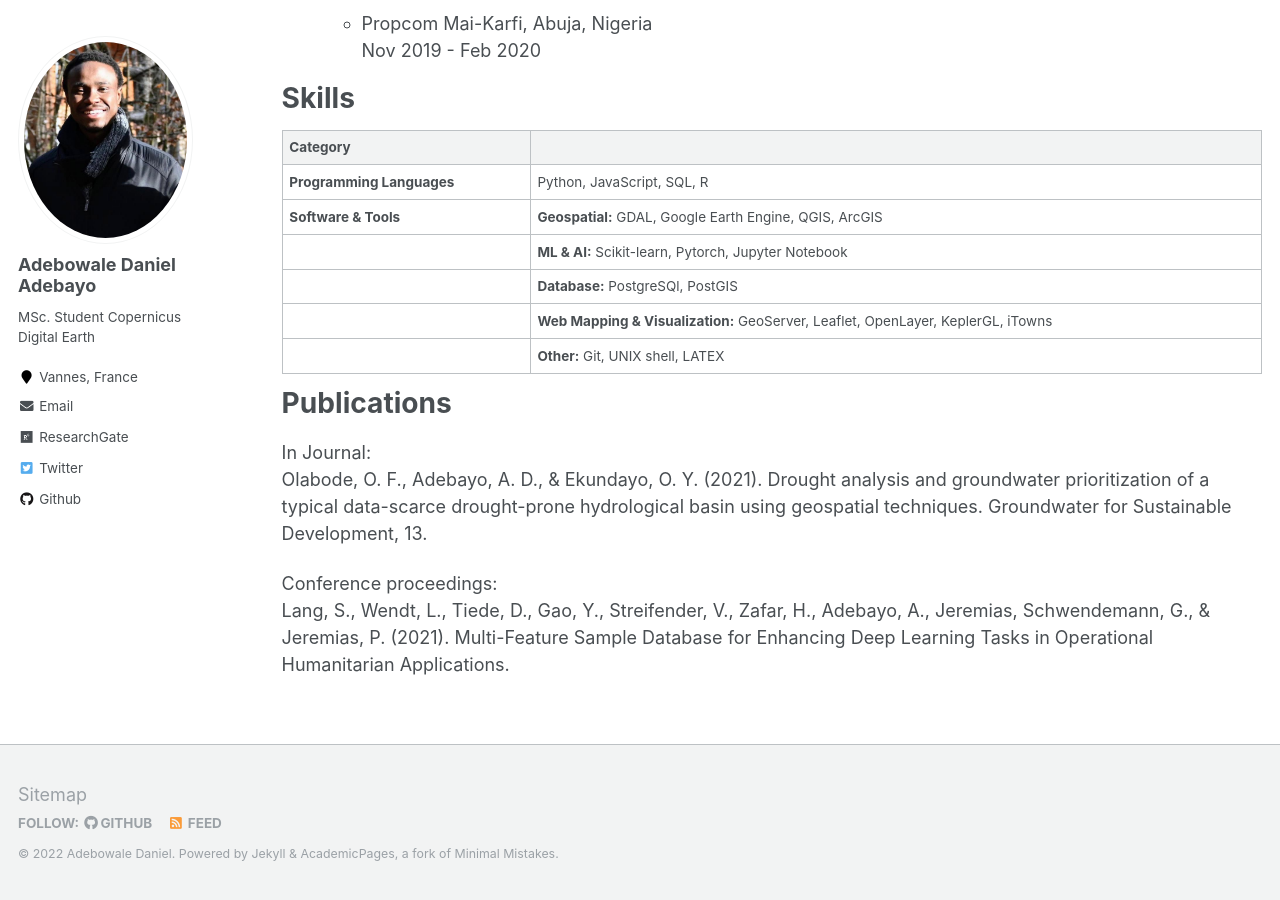
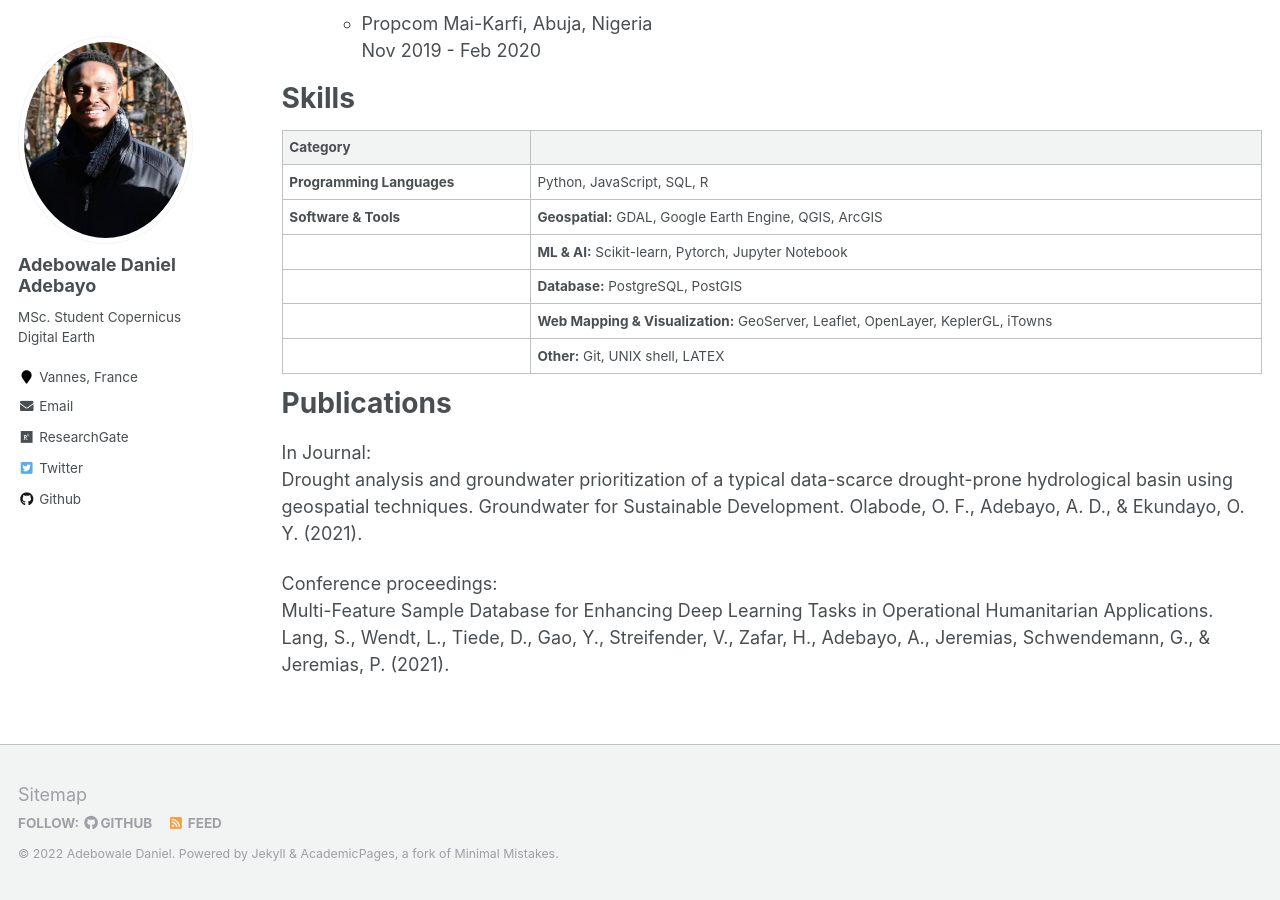
Before and after one commit to adebowaledaniel/adebowaledaniel.github.io, a Jekyll site: the page built from _pages/cv.md, in a window 1280 px wide and 900 px high, scrolled down 740 px. Built offline with Jekyll 4.4.1, drawn with Linux system fonts in a browser that asks for light colours; some of the changed text lies outside the part shown.

Commit message:
cv updated

```diff
--- a/_pages/cv.md
+++ b/_pages/cv.md
@@ -41,7 +41,7 @@
 | **Programming Languages** | Python, JavaScript, SQL, R |
 | **Software & Tools**      | **Geospatial:** GDAL, Google Earth Engine, QGIS, ArcGIS |
 |                       | **ML & AI:** Scikit-learn, Pytorch, Jupyter Notebook |
-|                       | **Database:** PostgreSQl, PostGIS |
+|                       | **Database:** PostgreSQL, PostGIS |
 |                       | **Web Mapping & Visualization:** GeoServer, Leaflet, OpenLayer, KeplerGL, iTowns |
 |                       | **Other:** Git, UNIX shell, LATEX |
 
@@ -49,10 +49,10 @@
 ======
 
 In Journal:
-Olabode, O. F., Adebayo, A. D., & Ekundayo, O. Y. (2021). Drought analysis and groundwater prioritization of a typical data-scarce drought-prone hydrological basin using geospatial techniques. Groundwater for Sustainable Development, 13.
+Drought analysis and groundwater prioritization of a typical data-scarce drought-prone hydrological basin using geospatial techniques. Groundwater for Sustainable Development. Olabode, O. F., Adebayo, A. D., & Ekundayo, O. Y. (2021).
 
 Conference proceedings:
-Lang, S., Wendt, L., Tiede, D., Gao, Y., Streifender, V., Zafar, H., Adebayo, A., Jeremias, Schwendemann, G., & Jeremias, P. (2021). Multi-Feature Sample Database for Enhancing Deep Learning Tasks in Operational Humanitarian Applications.
+Multi-Feature Sample Database for Enhancing Deep Learning Tasks in Operational Humanitarian Applications. Lang, S., Wendt, L., Tiede, D., Gao, Y., Streifender, V., Zafar, H., Adebayo, A., Jeremias, Schwendemann, G., & Jeremias, P. (2021).
 
 <!-- * ML
   * Sub-skill 2.1
```
Also changed, not shown: other parts of _pages/cv.md (+1 -1 lines).
